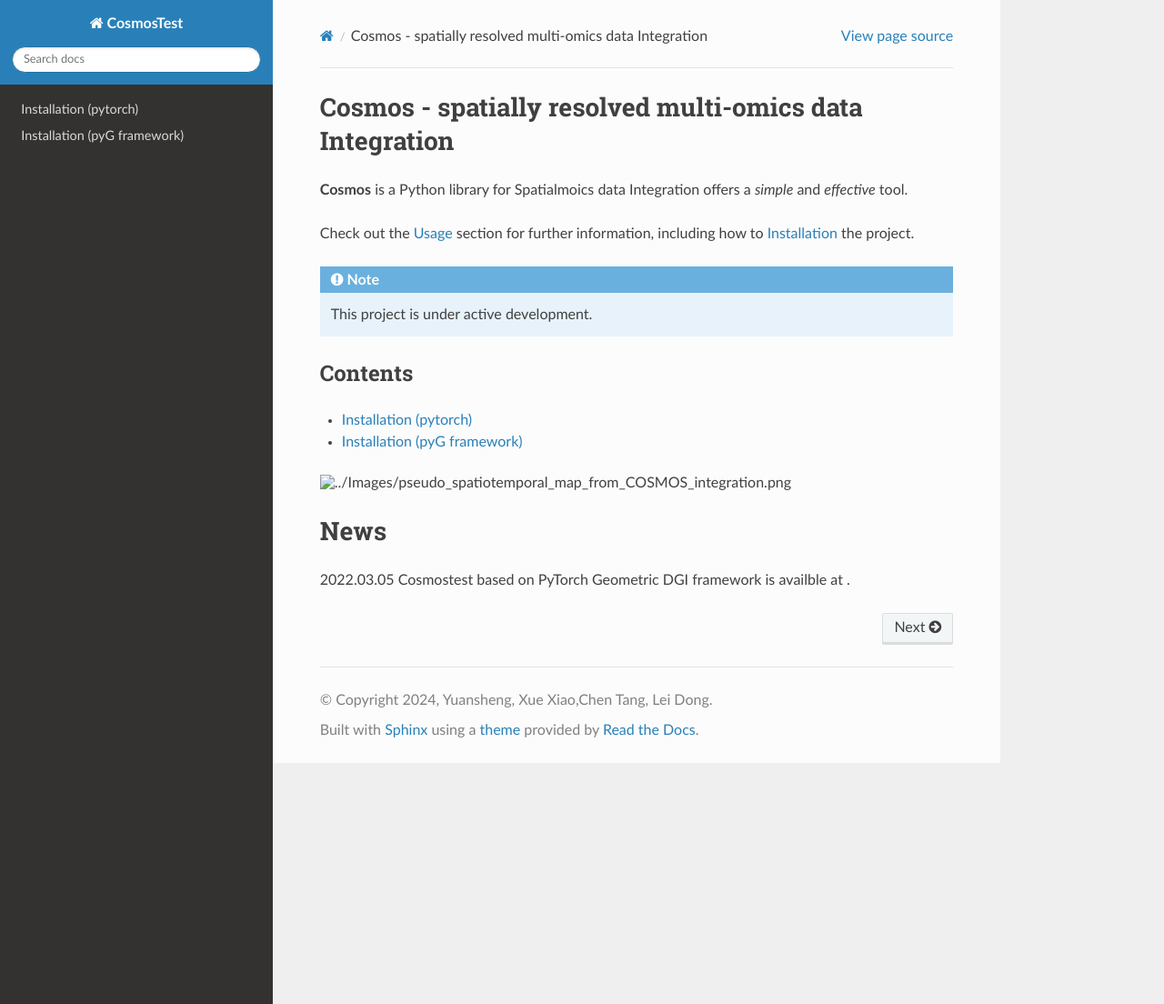
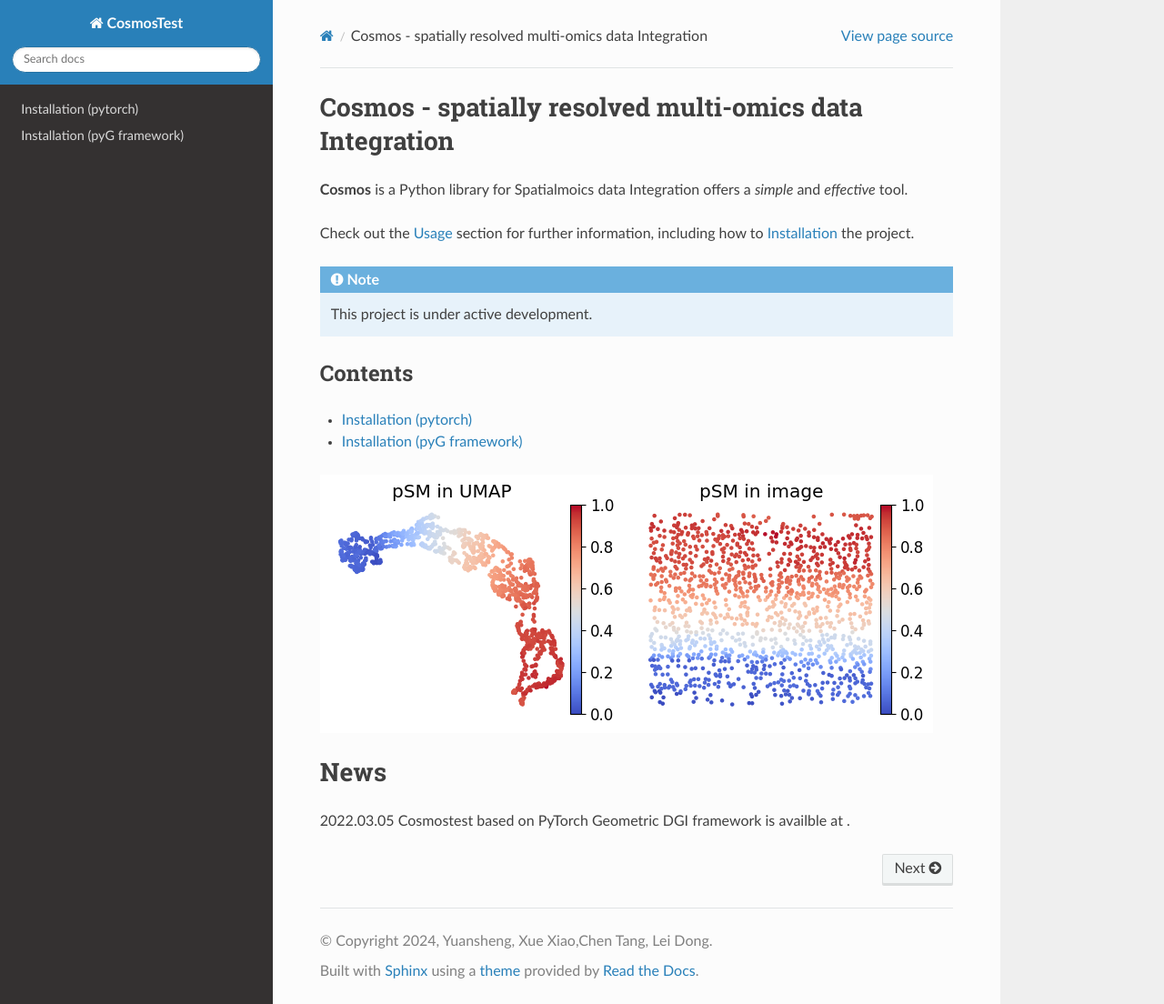
Before and after one commit to snowriverxiao/cosmostest, a Sphinx documentation site: the page built from docs/source/index.rst, in a window 1280 px wide and 1104 px high. Shown: the whole window at 91% size. Built offline with Sphinx 7.4.7 and the Read the Docs theme 3.1.0, drawn with Linux system fonts in a browser that asks for light colours; pages that are not in the unit, such as notebooks, are missing from menus.

Commit message:
Update index.rst

```diff
--- a/docs/source/index.rst
+++ b/docs/source/index.rst
@@ -21,7 +21,7 @@ Contents
    Installation2
    cosmos_mouseVisualCortex_example
 
-.. image:: ../Images/pseudo_spatiotemporal_map_from_COSMOS_integration.png
+.. image:: ../../Images/pseudo_spatiotemporal_map_from_COSMOS_integration.png
 
 News
 ========
```
